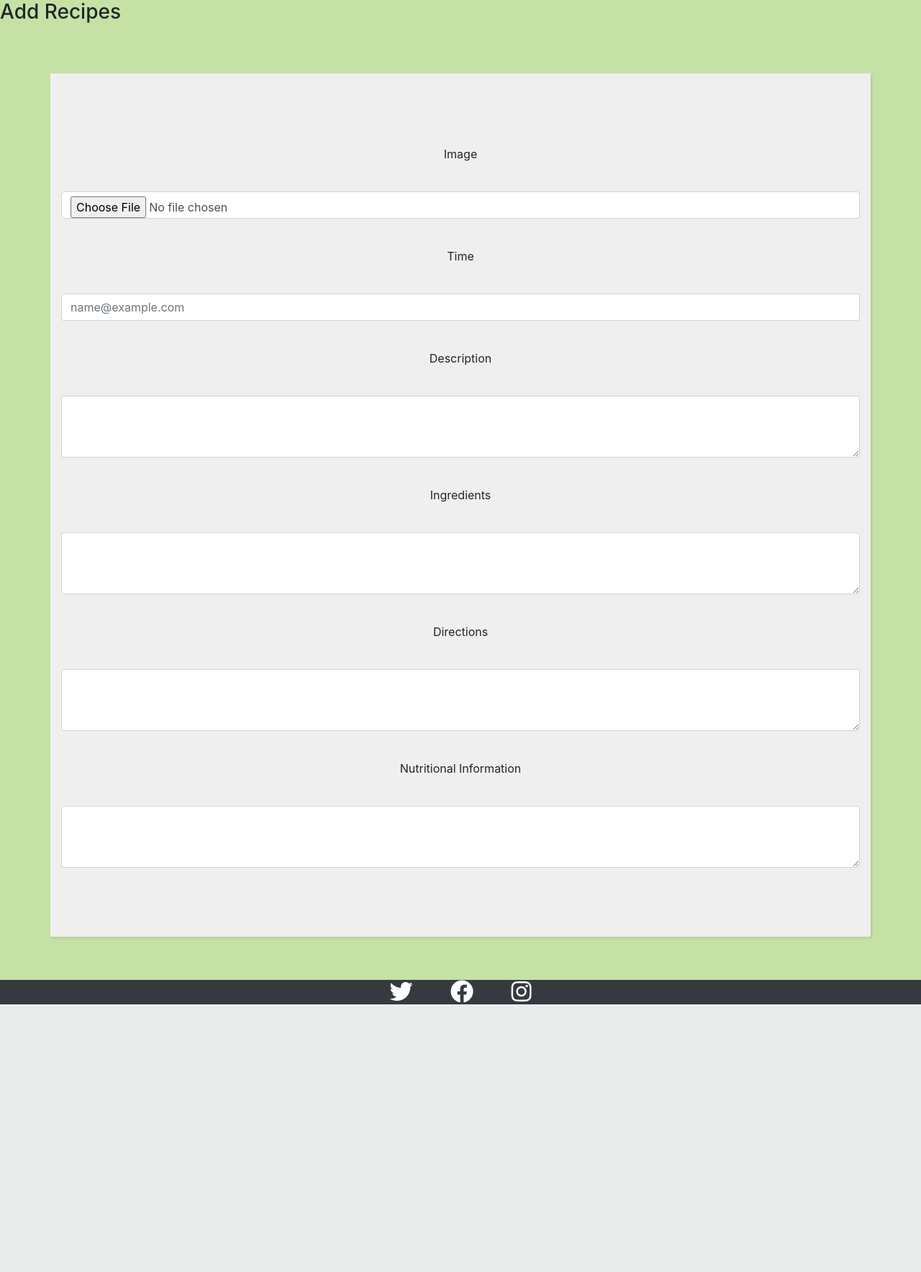
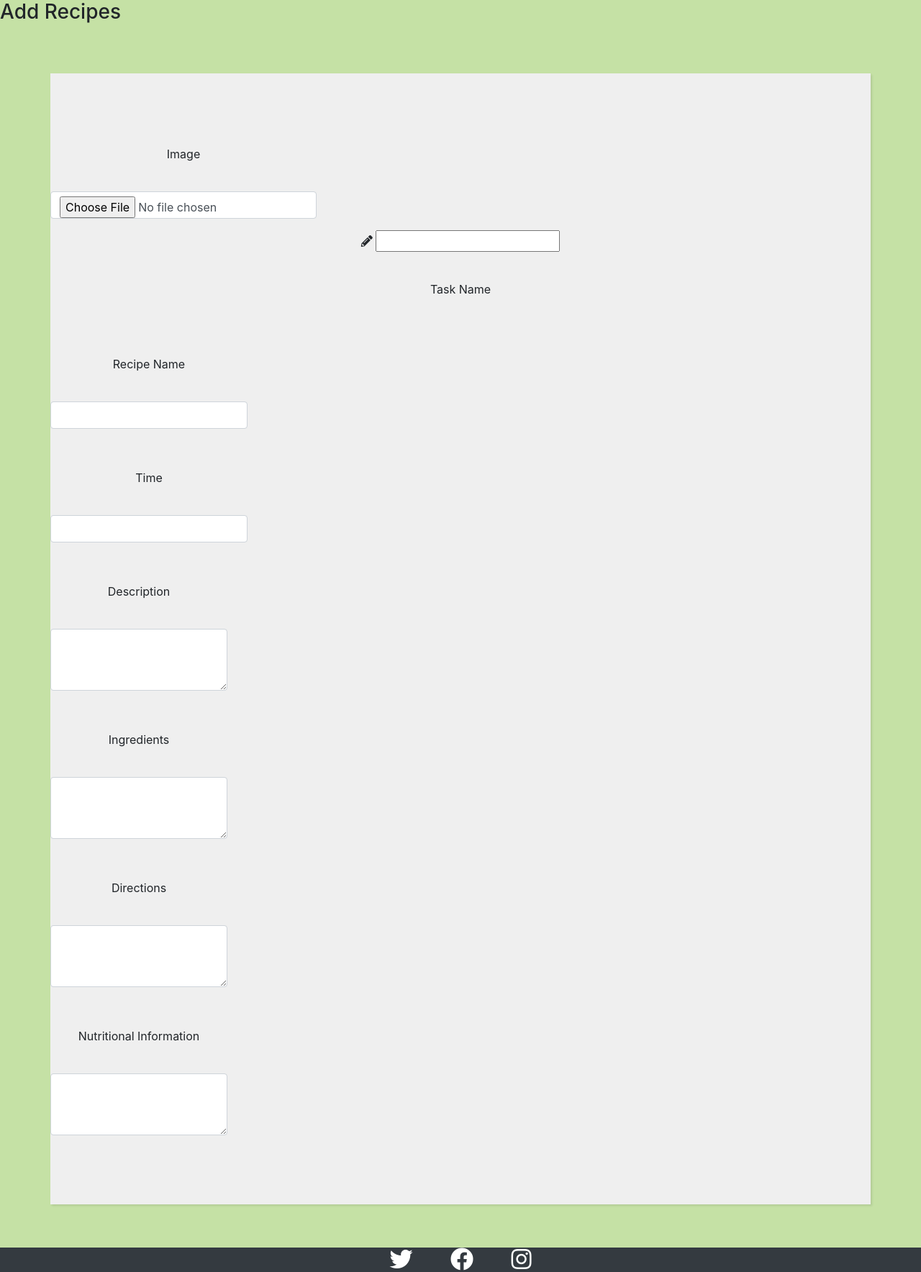
Before and after one commit to dariocharles/vegansharing, a Flask app: page /add_recipe in a window 1280 px wide. Shown: the part 58-1826 px from the top of the page at 72% size. Before the commit the page ends 1454 px from the top, so only its background shows below. Run offline with Flask 2, Linux system fonts and the light colour scheme; some libraries are stand-ins or nearby versions.

Commit message:
Add recipe form input fields

```diff
--- a/templates/add_recipe.html
+++ b/templates/add_recipe.html
@@ -4,36 +4,64 @@
 <h3>Add Recipes</h3>
 
 <div class="row">
-    <form class="container">
+    <form class="container" method="POST" action="">
+        <div class="row">
         <!-- Image -->
             <div class="mb-3">
             <label for="formFile" class="form-label">Image</label>
             <input class="form-control" type="file" id="formFile">
             </div>
+        </div>
+        <!-- Category -->
+        <div class="row">
+                <div class="input-field col s12">
+                    <i class="fas fa-pencil-alt prefix light-blue-text text-darken-4"></i>
+                    <input id="task_name" name="task_name" minlength="5" maxlength="50"
+                        type="text" class="validate" required>
+                    <label for="task_name">Task Name</label>
+                </div>
+            </div>
+        <!--  Recipe Name -->
+        <div class="row">
+            <div class="mb-3">
+            <label for="recipe_name" class="form-label">Recipe Name</label>
+            <input type="email" class="form-control" id="recipe_name" name="recipe_name" required minlength="5" maxlength="50">
+            </div>
+        </div>
         <!-- Time -->
+        <div class="row">
             <div class="mb-3">
-        <label for="exampleFormControlInput1" class="form-label">Time</label>
-        <input type="email" class="form-control" id="exampleFormControlInput1" placeholder="name@example.com">
+            <label for="time" class="form-label">Time</label>
+            <input type="email" class="form-control" id="time" name="time" required minlength="1" maxlength="3">
+            </div>
         </div>
         <!-- Description -->
+        <div class="row">
             <div class="mb-3">
-        <label for="exampleFormControlTextarea1" class="form-label">Description</label>
-        <textarea class="form-control" id="exampleFormControlTextarea1" rows="3"></textarea>
+            <label for="description" class="form-label">Description</label>
+            <textarea class="form-control" id="description" name="description" rows="3" required minlength="20"></textarea>
+            </div>
+        </div>
         <!-- Ingredients -->
+        <div class="row">
+            <div class="mb-3">
+            <label for="ingredients" class="form-label">Ingredients</label>
+            <textarea class="form-control" id="ingredients" name="ingredients" rows="3"></textarea>
             </div>
-        <div class="mb-3">
-        <label for="exampleFormControlTextarea1" class="form-label">Ingredients</label>
-        <textarea class="form-control" id="exampleFormControlTextarea1" rows="3"></textarea>
         </div>
         <!-- Directions -->
+        <div class="row">
             <div class="mb-3">
-        <label for="exampleFormControlTextarea1" class="form-label">Directions</label>
-        <textarea class="form-control" id="exampleFormControlTextarea1" rows="3"></textarea>
+            <label for="directions" class="form-label">Directions</label>
+            <textarea class="form-control" id="directions" name="directions" rows="3" required minlength="20"></textarea>
+            </div>
         </div>
         <!-- Nutritional Infrormation -->
+        <div class="row">
             <div class="mb-3">
-        <label for="exampleFormControlTextarea1" class="form-label">Nutritional Information</label>
-        <textarea class="form-control" id="exampleFormControlTextarea1" rows="3"></textarea>
+            <label for="nutritional_info" class="form-label">Nutritional Information</label>
+            <textarea class="form-control" id="nutritional_info" name="nutritional_info" rows="3" required minlength="20"></textarea>
+            </div>
         </div>
 </form>
 </div>
```
Lines whose indentation alone changed are shown as unchanged.
